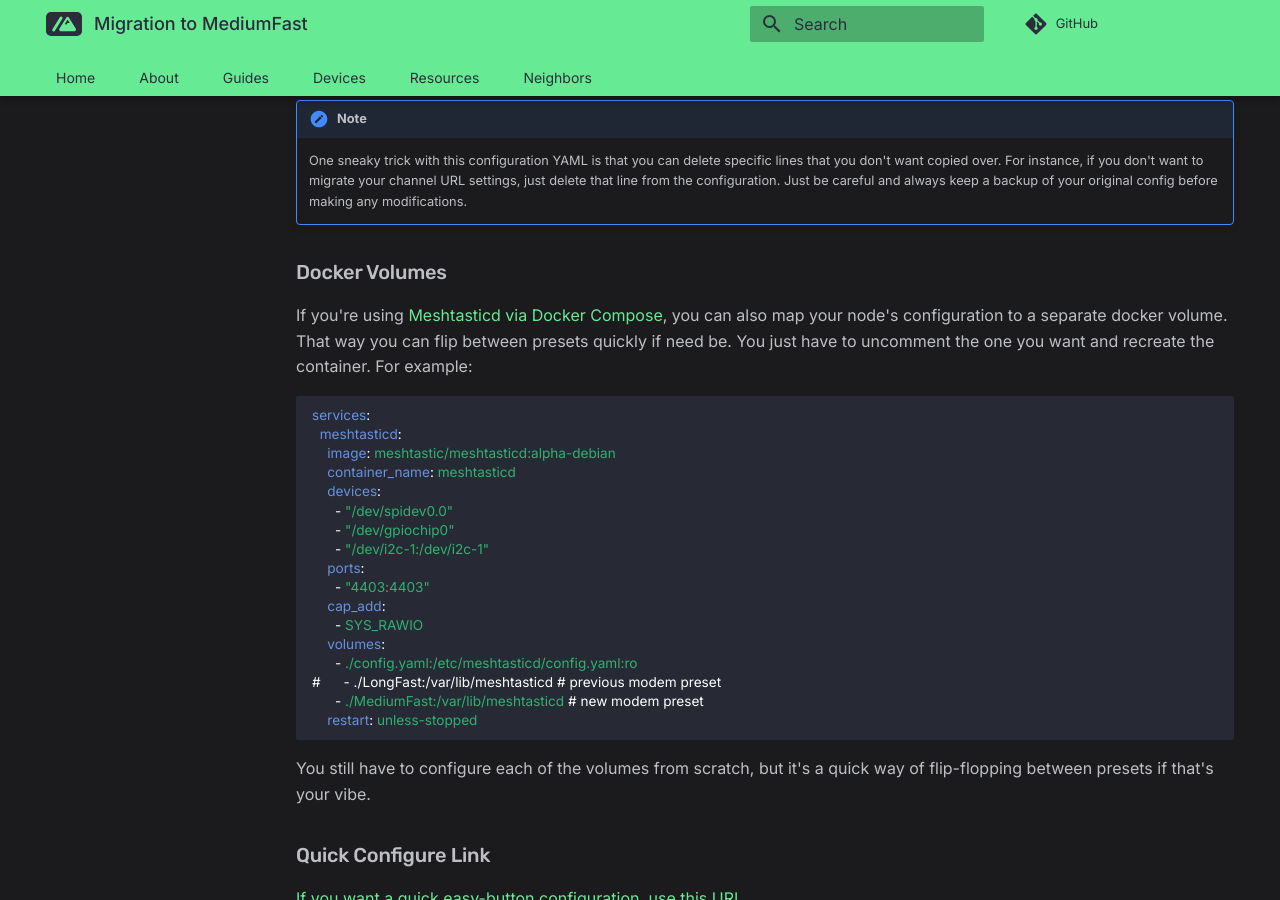
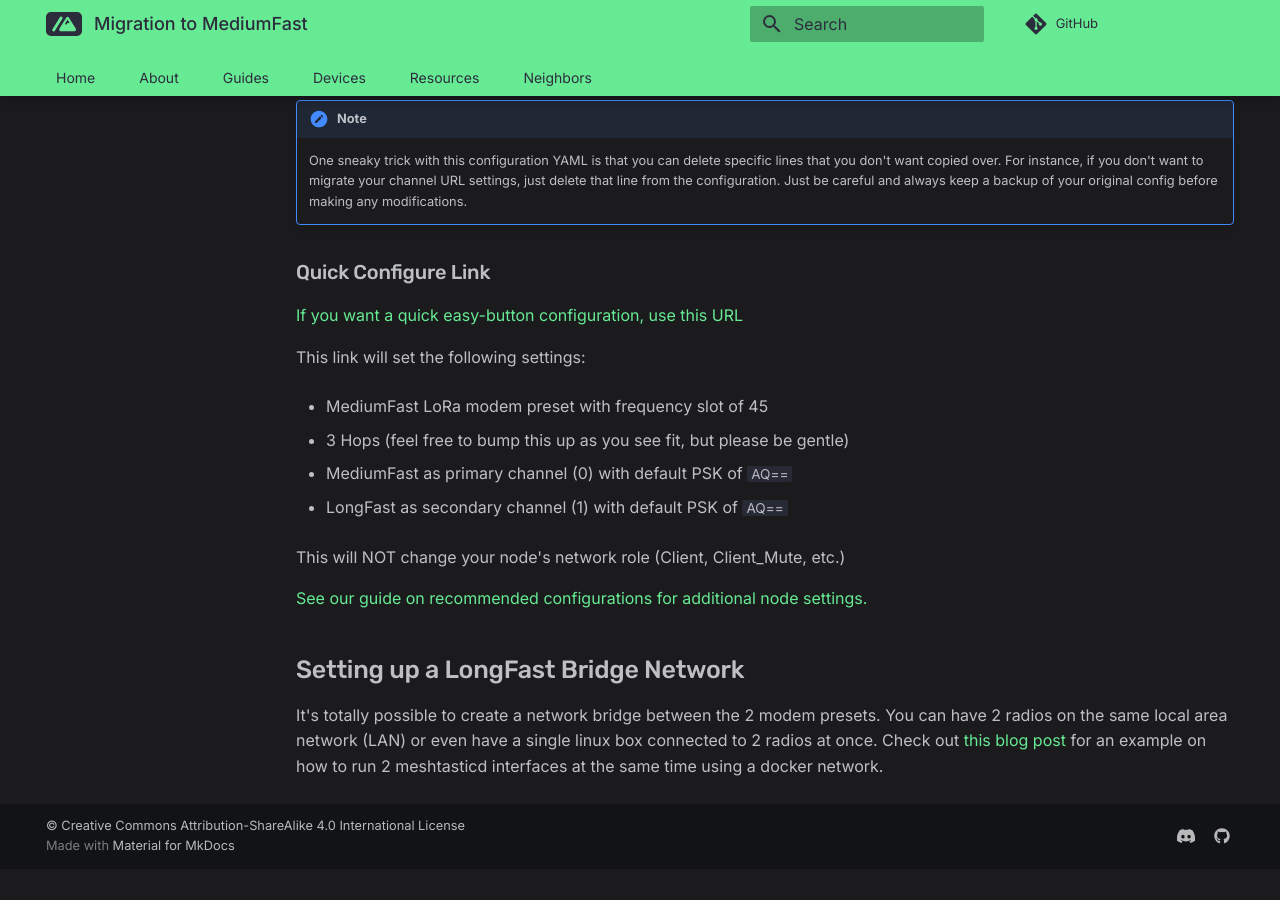
Before and after one commit to MtnMesh/mtnmesh.github.io, an MkDocs documentation site: the page built from docs/mediumfast.md, in a window 1280 px wide and 900 px high, scrolled down 941 px. Built offline with MkDocs 1.6.1 and Material for MkDocs 9.7.7, drawn with Linux system fonts in a browser that asks for light colours; comment, search, counter and statistics services are not loaded; after the commit the page ends 1810 px from its top, so only the background shows below that.

Commit message:
scrub the docker volumes ish

````diff
--- a/docs/mediumfast.md
+++ b/docs/mediumfast.md
@@ -32,32 +32,6 @@ meshtastic -t {NODE_IP_HERE} --configure node_settings.yml
 !!! note
     One sneaky trick with this configuration YAML is that you can delete specific lines that you don't want copied over. For instance, if you don't want to migrate your channel URL settings, just delete that line from the configuration. Just be careful and always keep a backup of your original config before making any modifications.
 
-### Docker Volumes
-
-If you're using [Meshtasticd via Docker Compose](https://hub.docker.com/r/meshtastic/meshtasticd), you can also map your node's configuration to a separate docker volume. That way you can flip between presets quickly if need be. You just have to uncomment the one you want and recreate the container. For example:
-
-```yaml
-services:
-  meshtasticd:
-    image: meshtastic/meshtasticd:alpha-debian
-    container_name: meshtasticd
-    devices:
-      - "/dev/spidev0.0"
-      - "/dev/gpiochip0"
-      - "/dev/i2c-1:/dev/i2c-1"
-    ports:
-      - "4403:4403"
-    cap_add:
-      - SYS_RAWIO
-    volumes:
-      - ./config.yaml:/etc/meshtasticd/config.yaml:ro
-#      - ./LongFast:/var/lib/meshtasticd # previous modem preset
-      - ./MediumFast:/var/lib/meshtasticd # new modem preset
-    restart: unless-stopped
-```
-
-You still have to configure each of the volumes from scratch, but it's a quick way of flip-flopping between presets if that's your vibe.
-
 ### Quick Configure Link
 
 [If you want a quick easy-button configuration, use this URL](https://meshtastic.org/e/#CgcSAQE6AggNCg0SAQEaCExvbmdGYXN0EhQIARAEOAFAA0gBUB5oAcAGAcgGAQ)
````
